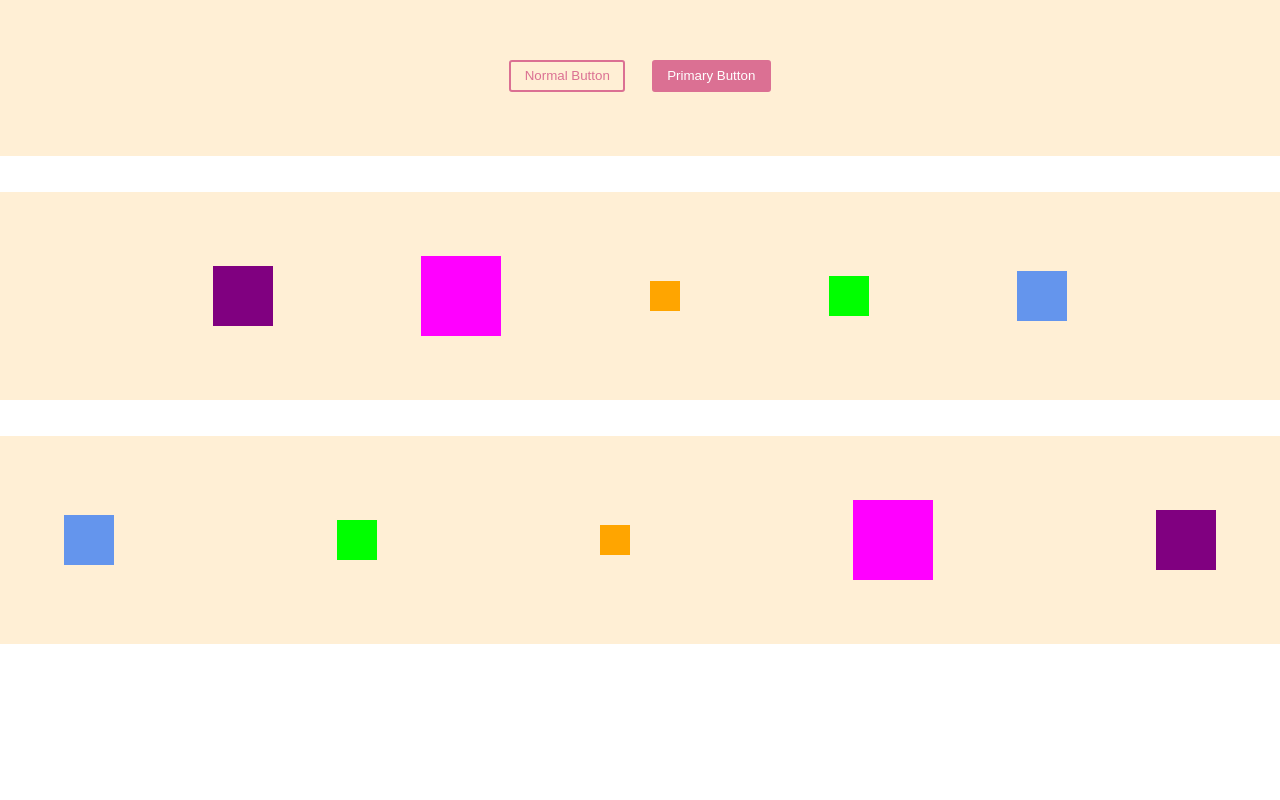
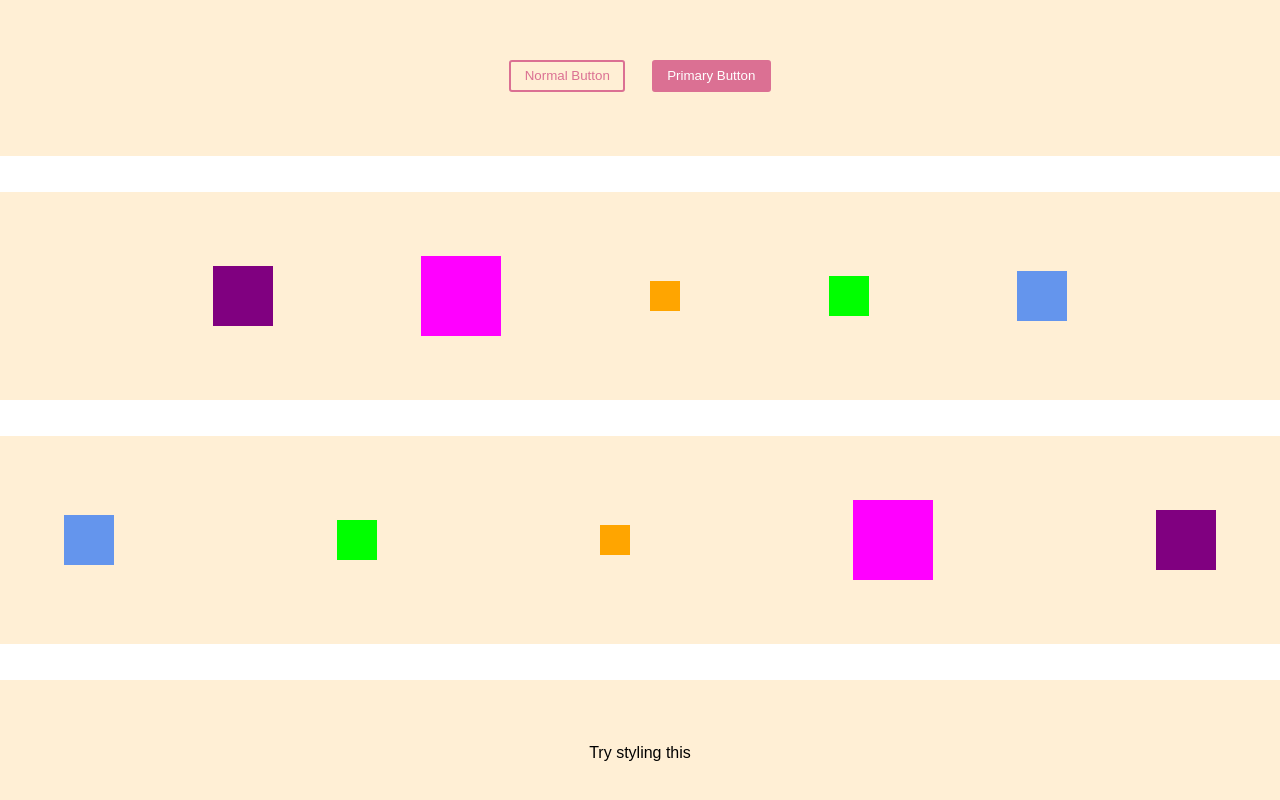
Before and after one commit to schwers-zz/qcon-react-styled, a React (Create React App) app: page / in a window 1280 px wide. Shown: the part 1025-1825 px from the top of the page. Before the commit the page ends 1669 px from the top, so only its background shows below. Built offline with nearby package versions, Linux system fonts and the light colour scheme.

Commit message:
Add styled-playground section

```diff
--- a/src/App.js
+++ b/src/App.js
@@ -12,7 +12,8 @@ import ItemList from './components/ItemList';
 import {
   ButtonsDemo,
   Demo,
-  FlexDemo
+  FlexDemo,
+  YourFirstStyledComponents,
 } from './components/StyledDemo';
 
 // TODO - swap to styled-components
@@ -71,6 +72,9 @@ class App extends Component {
         <br />
         <br />
         <FlexDemo />
+        <br />
+        <br />
+        <YourFirstStyledComponents />
       </div>
     );
   }
--- a/src/components/StyledDemo/index.jsx
+++ b/src/components/StyledDemo/index.jsx
@@ -146,6 +146,12 @@ export const FlexRow = styled.div`
   }};
 `;
 
+/**
+ * Shows off how easy it is to build different layouts
+ * with styled-components. Try changing different
+ * properties from the above and see what you get!
+ * You can also modify `boxes` to have more or less items
+ */
 export const FlexDemo = () => (
   <div>
     <Wrapper>
@@ -161,4 +167,15 @@ export const FlexDemo = () => (
       </FlexRow>
     </Wrapper>
   </div>
+);
+
+
+/**
+ * Now that you've seen the basics, try making some components
+ */
+
+ export const YourFirstStyledComponents = () => (
+   <Wrapper>
+     Try styling this
+   </Wrapper>
  )
```
Lines whose indentation alone changed are shown as unchanged.
